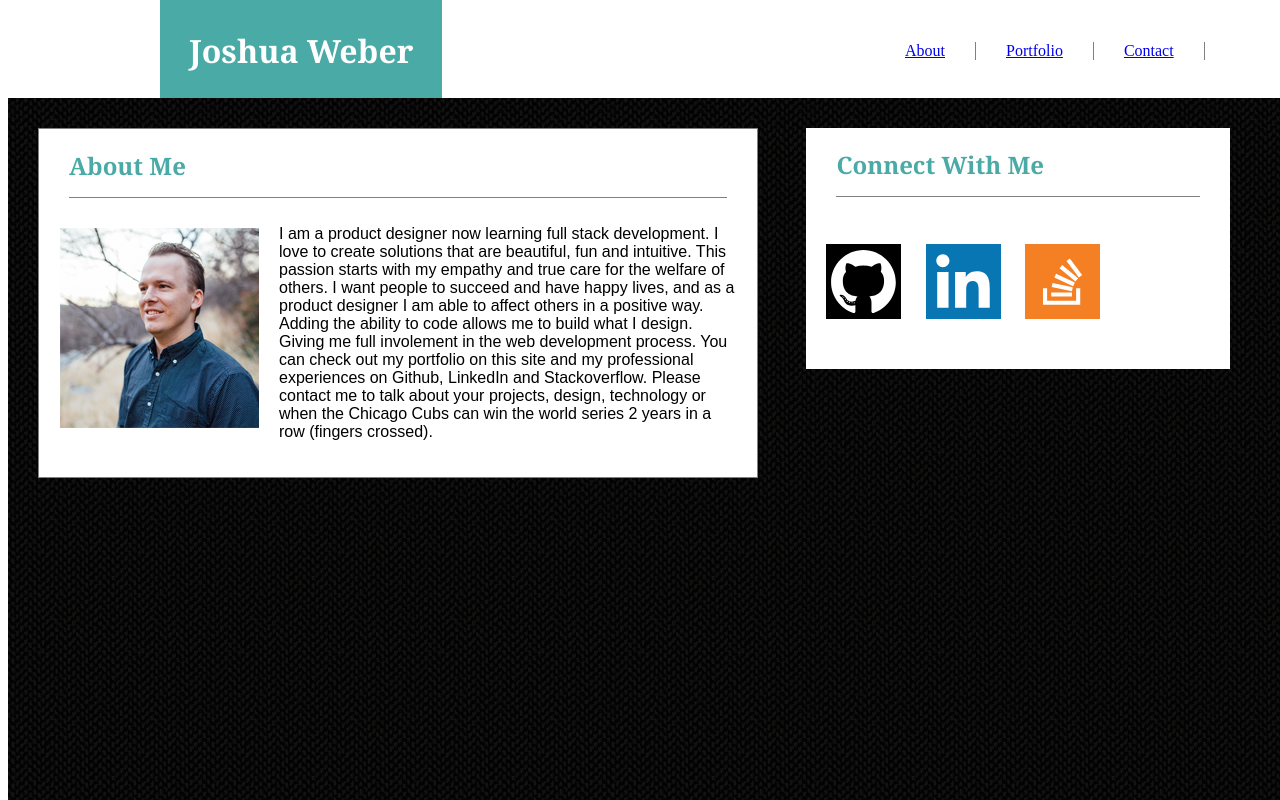
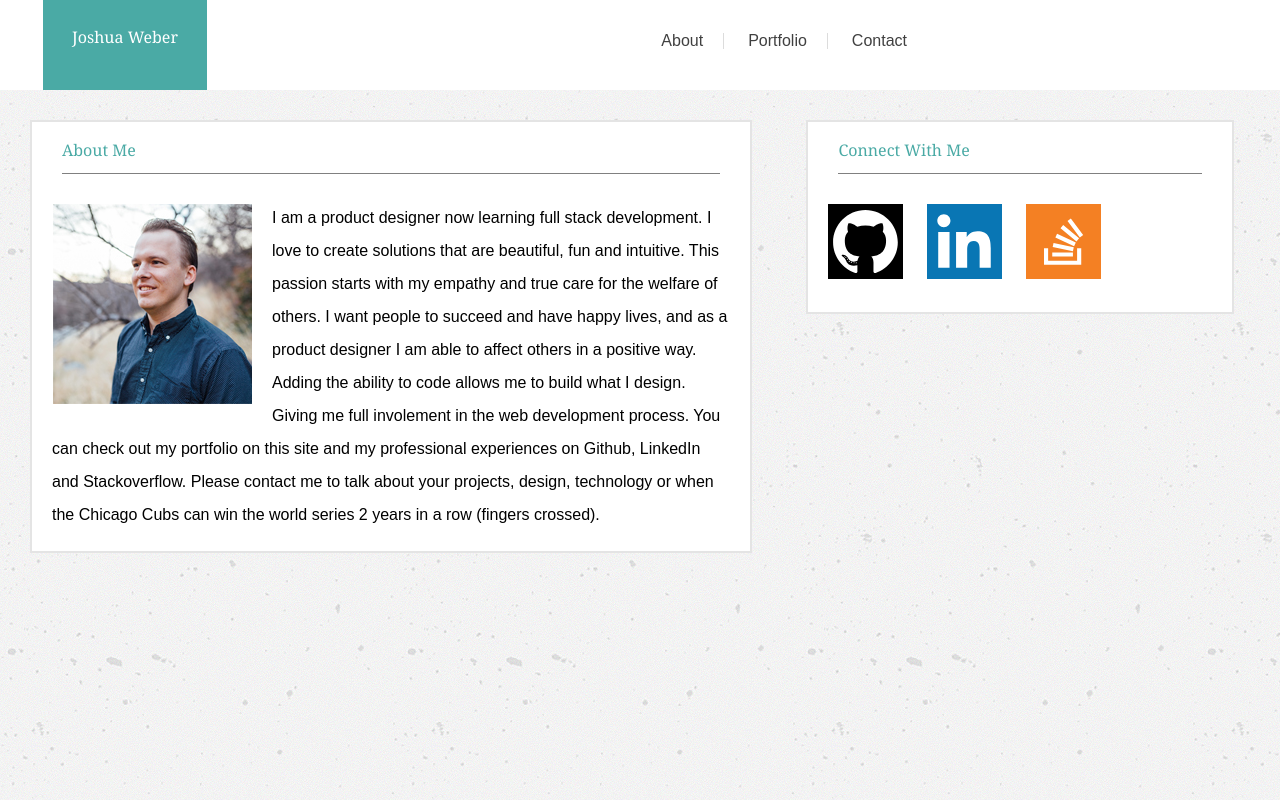
Before and after one commit to jdubsss/Basic-Portfolio, a plain HTML site: page index.html in a window 1280 px wide. Drawn offline with Linux system fonts and the light colour scheme.

Commit message:
updated HTML and CSS

```diff
--- a/assets/css/style.css
+++ b/assets/css/style.css
@@ -3,13 +3,12 @@ h1 {
 	background-color: #4aaaa5;
 	float: left;
 	position: fixed;
-    left: 160px;
+    left: 043px;
     margin: 0px;
     padding: 29px;
     height: 40px;
     top: 0px;
     color: white;
-
 }
 
 
@@ -26,6 +25,10 @@ h3 {
 	font-family: 'Georgia', Times, Times New Roman, serif;
 }
 
+body {
+    width: 960px;
+    margin: 0px;
+}
 
 .separator {
     margin: 2px 0;
@@ -43,6 +46,7 @@ h3 {
     /* margin-left: 20px; */
     float: left;
     margin: 30px 30px 30px 30px;
+    border: 2px solid #e4e4e4;
 
 }
 
@@ -55,10 +59,11 @@ h3 {
     padding: 20px;
     margin-top: 30px;
     width: 30%;
+    border: 2px solid #e4e4e4;
 }
 
 .background	{
-	background-image: url(../images/zigzagwool.png);
+	background-image: url(../images/concrete.png);
     height: 900px;
     position: fixed;
     width: 100%;
@@ -67,7 +72,7 @@ h3 {
 
 header {
     background: white;
-    width: 100%;
+    width: 960px;
     height: 90px;
     border-bottom: 3px gray;
 }
@@ -76,6 +81,7 @@ header {
 p {
 	font-family: 'Arial', 'Helvetica Neue', Helvetica, sans-serif;
     margin-top: 27px;
+    line-height: 33px;
 
 }
 
@@ -93,18 +99,32 @@ img {
 }
 
 li {
-    float: left;
-    list-style: none;
-    border-right: 1px solid gray;
-    padding: 0px 30px 0px 30px;
+    text-decoration: none;
+    display: inline-block;
+    padding: 0px 20px;
+    border-right: 1px solid #dcdcdc;
+    font-family: 'Arial', 'Helvetica Neue', Helvetica, sans-serif;
+}
+
+a {
+  text-decoration: none;
+  color: #404040;
 
 }
 
+li:last-child {
+
+  border: none;
+}
+
+a:hover {
+    color: #636363;
+}
+
+
 ul {
-    position: fixed;
-    width: 370px;
-    right: 35px;
-    top: 26px;
+    float: right;
+    margin: 33px;
 
 }
 
@@ -149,7 +169,7 @@ input[type=submit]:hover {
 
 .imageb {
   display: block;
-  width: 100%;
+  width: 100%  ;
   height: auto;
 }
 
@@ -167,10 +187,12 @@ input[type=submit]:hover {
  }
 
 .containerb:hover .overlayb {
-  opacity: .8;
+  opacity: .9;
+
 }
 
 .textb {
+  font-family: 'Georgia', Times, Times New Roman, serif;
   color: white;
   font-size: 20px;
   position: absolute;
--- a/index.html
+++ b/index.html
@@ -3,6 +3,9 @@
 
 <head>
 	<title>Joshua Weber Portfolio</title>
+	<link rel = "stylesheet"
+   type = "text/css"
+   href = "assets/css/reset.css" />
 	<link rel = "stylesheet"
    type = "text/css"
    href = "assets/css/style.css" />
@@ -15,7 +18,7 @@
 			<ul>
 				<li><a href="index.html">About</a></li>
 				<li><a href="portfolio.html">Portfolio</a></li>
-				<li><a href="contact.html">Contact</a></li>
+				<li><a href="contact.html">Contact</a>   </li>
 			</ul>
 	</header>
 	<div class="background">
@@ -57,14 +60,14 @@
 
 			<!--<div class="separator" style="margin-top: 2px;"></div>-->
 
-			<p>
+			<div>
 				<a href="https://github.com/jdubsss"><img src="assets/images/logo-github.svg"></a>
 
 				<a href="http://linkedin.com/in/joshua-weber-79972a47
 				"><img src="assets/images/logo-linkedin.svg"></a>
 
 				<a href="https://stackoverflow.com/users/8082206/jweber?tab=profile"><img src="assets/images/logo-sof.svg"></a>
-			</p>
+			</div>
 
 		</div>
 
@@ -73,4 +76,11 @@
 
 
 </body>
+
+<footer>
+	<h2>Copyright Joshua Weber</h2>
+
+
+</footer>
+
 </html>
```
Also changed, not shown: contact.html (+2 -2 lines), portfolio.html (+1 -1 lines), assets/images/concrete.png (added).
